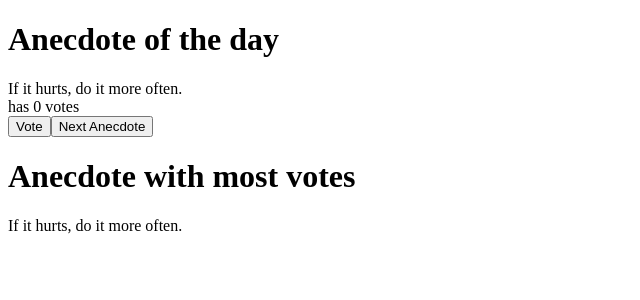
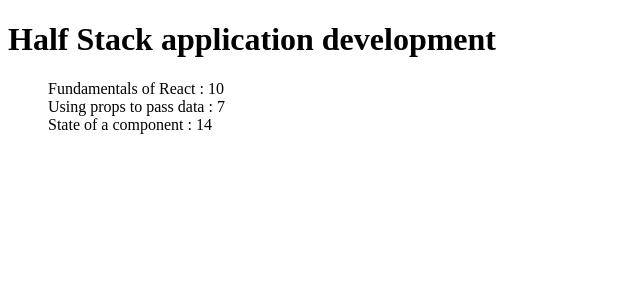
Before and after one commit to johnkimcareers/fullStackProject, a React (Create React App) app: page / in a window 1280 px wide. Shown: the top 300 px of the page, without its empty margins (0-640 px from the left). Built offline with nearby package versions, Linux system fonts and the light colour scheme.

Commit message:
2.1 - 2.5 examples

```diff
--- a/src/App.js
+++ b/src/App.js
@@ -2,112 +2,73 @@
 import {findAllByDisplayValue} from "@testing-library/react";
 
 const App = () => {
-    const [selected, setSelected] = useState(0);
-    const [points, setPoints] = useState([0,0,0,0,0,0,0,0]);
-    const [maxVotes, setMaxVotes] = useState(0);
+    const course = {
+        id: 1,
+        name: 'Half Stack application development',
+        parts: [
+            {
+                name: 'Fundamentals of React',
+                exercises: 10,
+                id: 1
+            },
+            {
+                name: 'Using props to pass data',
+                exercises: 7,
+                id: 2
+            },
+            {
+                name: 'State of a component',
+                exercises: 14,
+                id: 3
+            }
+        ]
+    }
 
-    const anecdotes = [
-        'If it hurts, do it more often.',
-        'Adding manpower to a late software project makes it later!',
-        'The first 90 percent of the code accounts for the first 10 percent of the development time...The remaining 10 percent of the code accounts for the other 90 percent of the development time.',
-        'Any fool can write code that a computer can understand. Good programmers write code that humans can understand.',
-        'Premature optimization is the root of all evil.',
-        'Debugging is twice as hard as writing the code in the first place. Therefore, if you write the code as cleverly as possible, you are, by definition, not smart enough to debug it.',
-        'Programming without an extremely heavy use of console.log is same as if a doctor would refuse to use x-rays or blood tests when diagnosing patients.',
-        'The only way to go fast, is to go well.'
-    ];
+    return <Course course={course} />
+}
 
-    const randomSelect = () => {
-        const randomIndex = Math.floor(Math.random() * (anecdotes.length - 1));
-        setSelected(randomIndex);
-    }
-    const vote = () => {
-        const copy = [...points];
-        copy[selected] += 1;
-        setPoints(copy);
-        const max = points.indexOf(Math.max(...points));
-        setMaxVotes(max);
-    }
+const Course = ({course}) => {
+    return (
+        <div>
+            <Header header={course.name}/>
+            <div></div>
+            <Content parts={course.parts}/>
+        </div>
+    )
+
+}
+
+const Header = ({header}) => {
+    return (
+        <div>
+            <h1>{header}</h1>
+        </div>
+    )
+}
+
+const Content = ({parts}) => {
+    parts.reduce((s, p) => {
+        console.log('what is happening', s, p)
+    })
 
 
     return (
-        <>
-            <div>
-                <h1>Anecdote of the day</h1>
-                {anecdotes[selected]}
-                <div></div>
-                has {points[selected]} votes
-                <div></div>
-                <Button description='Vote' fn={vote}/>
-                <Button description='Next Anecdote' fn={randomSelect}/>
-            </div>
-            <div>
-                <h1>Anecdote with most votes</h1>
-                {anecdotes[maxVotes]}
-            </div>
+        <div>
+            <ul>
+                {parts.map(part => <Part name={part.name} exercise={part.exercises}/>)}
 
-        </>
+            </ul>
+        </div>
     )
-
-
-
-    // const [good, setGood] = useState(0)
-    // const [neutral, setNeutral] = useState(0)
-    // const [bad, setBad] = useState(0)
-    //
-    //
-    // return (
-    //     <>
-    //         <div>
-    //             <div>
-    //                 <h1>give feedback</h1>
-    //             </div>
-    //             <div>
-    //                 <Button description={'Good'} fn={() => setGood(good + 1)}/>
-    //                 <Button description={'Neutral'} fn={() => setNeutral(neutral + 1)}/>
-    //                 <Button description={'Bad'} fn={() => setBad(bad + 1)}/>
-    //             </div>
-    //             <Statistics good={good} neutral={neutral} bad={bad}/>
-    //         </div>
-    //     </>
-    // )
 }
 
-// const Statistics = ({good, neutral, bad}) => {
-//     let all = good + neutral + bad;
-//     let average = (good * 1 + bad * -1 + neutral * 0) / all;
-//     let positive = good / all;
-//     if (all === 0) {
-//         return (
-//             <div>
-//                 <p>No feedback given</p>
-//             </div>
-//         )
-//     } else {
-//         return (
-//             <>
-//                 <div>
-//                     <h1>statistics</h1>
-//                 </div>
-//                 <StatisticLine text='good' value={good}/>
-//                 <StatisticLine text='neutral' value={neutral}/>
-//                 <StatisticLine text='bad' value={bad}/>
-//                 <StatisticLine text='all' value={all}/>
-//                 <StatisticLine text='average' value={average}/>
-//                 <StatisticLine text='positive' value={positive}/>
-//             </>
-//         )
-//     }
-//
-// }
-
-// const StatisticLine = ({text, value}) => {
-//     return (
-//         <div>
-//             {text} {value}
-//         </div>
-//     )
-// }
+const Part = ({name, exercise}) => {
+    return (
+        <div>
+            {name} : {exercise}
+        </div>
+    )
+}
 
 const Button = ({description, fn}) => {
     return (
```
